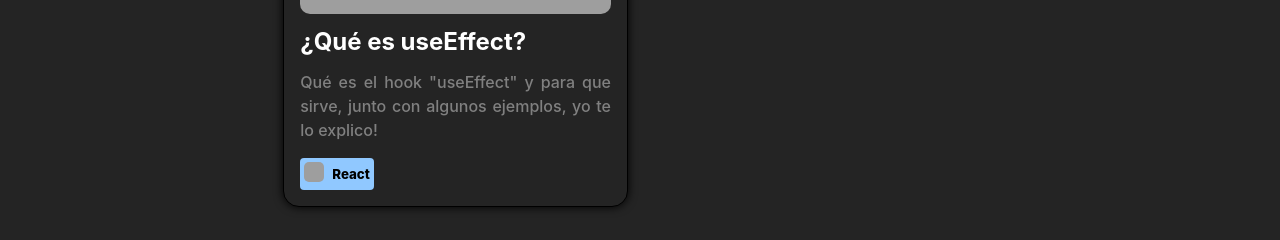
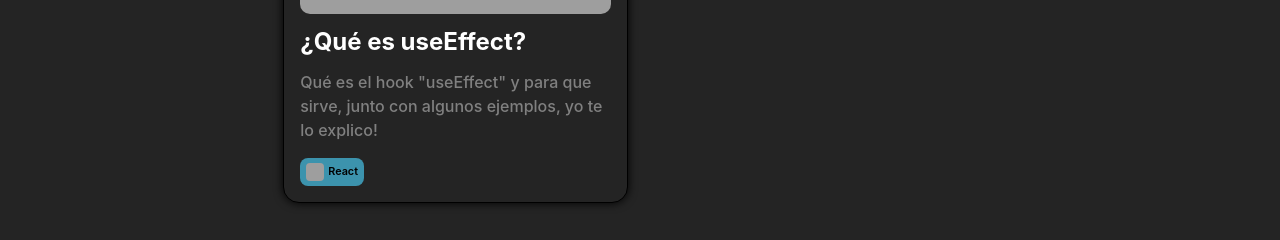
Before and after one commit to arugerdev/aruger.dev, a React (Vite) app: page /blog in a window 1280 px wide. Shown: the part 429-669 px from the top of the page. Built offline with nearby package versions, Linux system fonts and the light colour scheme; grey boxes are pictures that could not be loaded.

Commit message:
Blog Style Fix 🌿

```diff
--- a/src/pages/Blog/Blog.css
+++ b/src/pages/Blog/Blog.css
@@ -88,6 +88,7 @@
 }
 
 .blog>h2 {
+  text-align: start;
   color: var(--text);
   padding: 0;
   margin: 0;
@@ -95,6 +96,7 @@
 }
 
 .blog>p {
+  text-align: start;
   color: gray;
 }
 
@@ -102,14 +104,15 @@
   display: flex;
   width: auto;
   flex-direction: row;
-  place-items: start;
-  justify-content: start;
-  gap: 8px;
+  place-items: center;
+  justify-content: center;
+  gap: 4px;
   color: #000;
-  font-weight: 800;
-  background: rgba(144, 200, 255, 50);
-  border-radius: 4px;
-  padding: 4px;
+  font-size: 13px;
+  font-weight: 600;
+  background: #4ad5ff9f;
+  border-radius: 8px;
+  padding: 2px 6px;
 }
 
 .blog>img {
@@ -119,9 +122,9 @@
 }
 
 .blog>section>img {
-  width: 20px;
-  height: 20px;
-  border-radius: 5px;
+  width: 18px;
+  height: 18px;
+  border-radius: 4px;
 }
 
 @media screen and (max-width: 400px) {
--- a/src/pages/Blog/index.jsx
+++ b/src/pages/Blog/index.jsx
@@ -44,11 +44,11 @@ export default function Blog () {
         {filteredData.map((blg) => {
           return (
             <Link to={`/blog/${blg.data.id}`} key={`blog_${blg.data.id}`}>
-              <a className='blog'>
+              <a className='blog' title={blg.data.name}>
                 <img loading='lazy' src={blg.data.image} alt='' />
                 <h2>{blg.data.title}</h2>
                 <p>{blg.data.description}</p>
-                <section>
+                <section title={blg.data.category}>
                   <img loading='lazy' src={blg.data.linkImageCategory} alt='' />
                   <small>{blg.data.category}</small>
                 </section>
```
